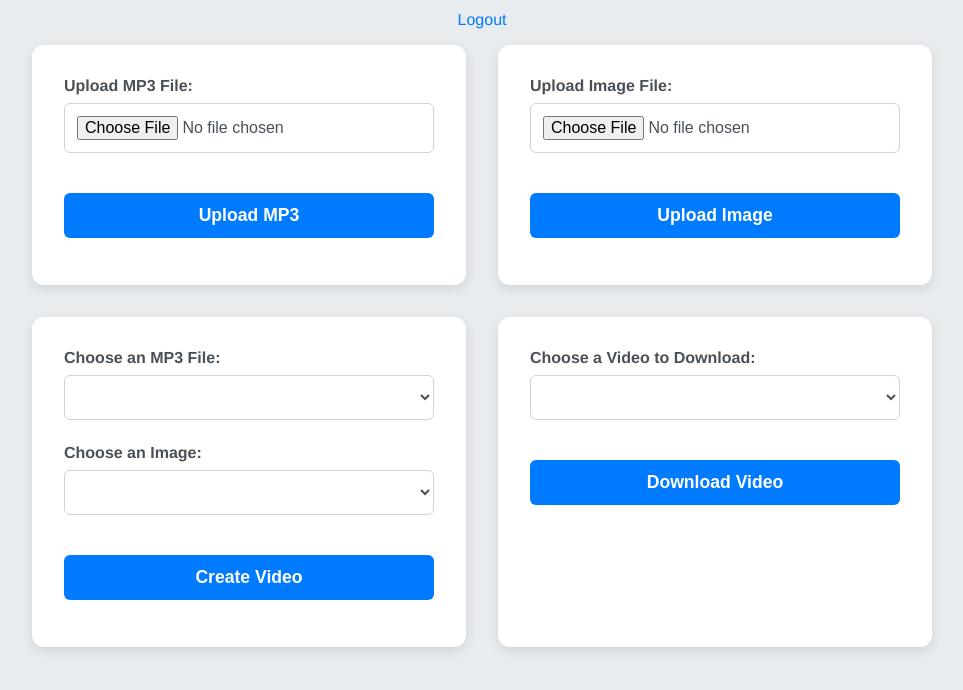
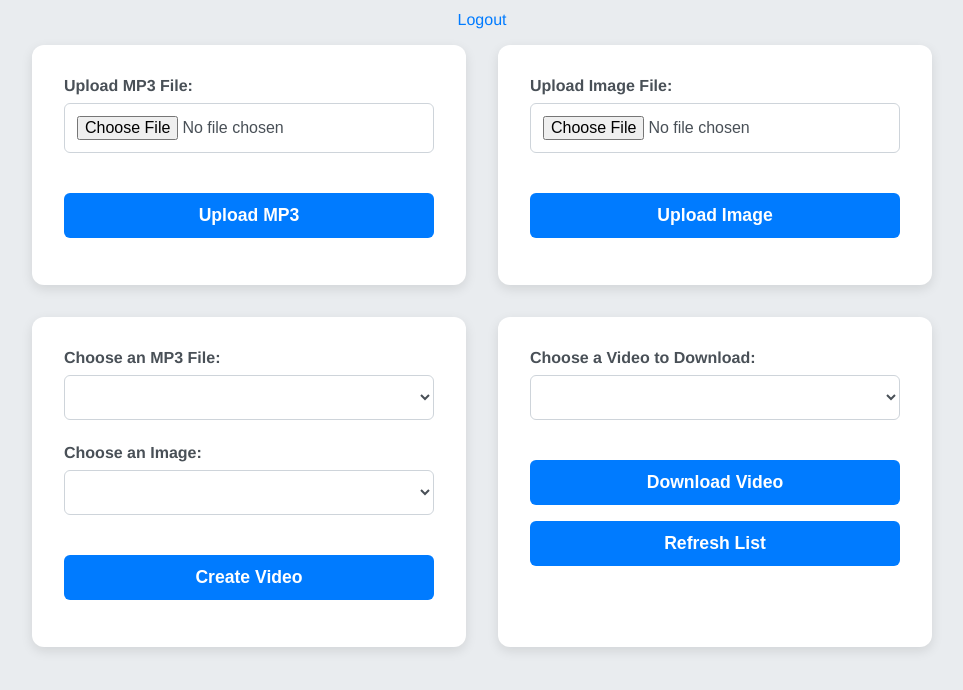
Before and after one commit to MagnusKielland/Assignment3-Cloud-Computing, a website: page Assignment3_1/web-service/public/index.html in a window 1280 px wide. Shown: the part 108-798 px from the top of the page, without its empty margins (158-1121 px from the left). Drawn offline with Linux system fonts and the light colour scheme; no server answers.

Commit message:
Refresh button

```diff
--- a/Assignment3_1/web-service/public/assets/script.js
+++ b/Assignment3_1/web-service/public/assets/script.js
@@ -173,3 +173,8 @@ window.onload = () => {
     fetchFiles();
     fetchVideos();
 };
+
+function refreshFiles() {
+    fetchFiles(); // Refresh audio and image files
+    fetchVideos(); // Refresh video files
+}
--- a/Assignment3_1/web-service/public/index.html
+++ b/Assignment3_1/web-service/public/index.html
@@ -38,6 +38,7 @@
             <select id="selectedVideo" name="videoFile">
             </select>
             <button type="button" onclick="downloadVideo()">Download Video</button>
+            <button type="button" onclick="refreshFiles()">Refresh List</button>
         </form>
     </div>
   </body>
```
